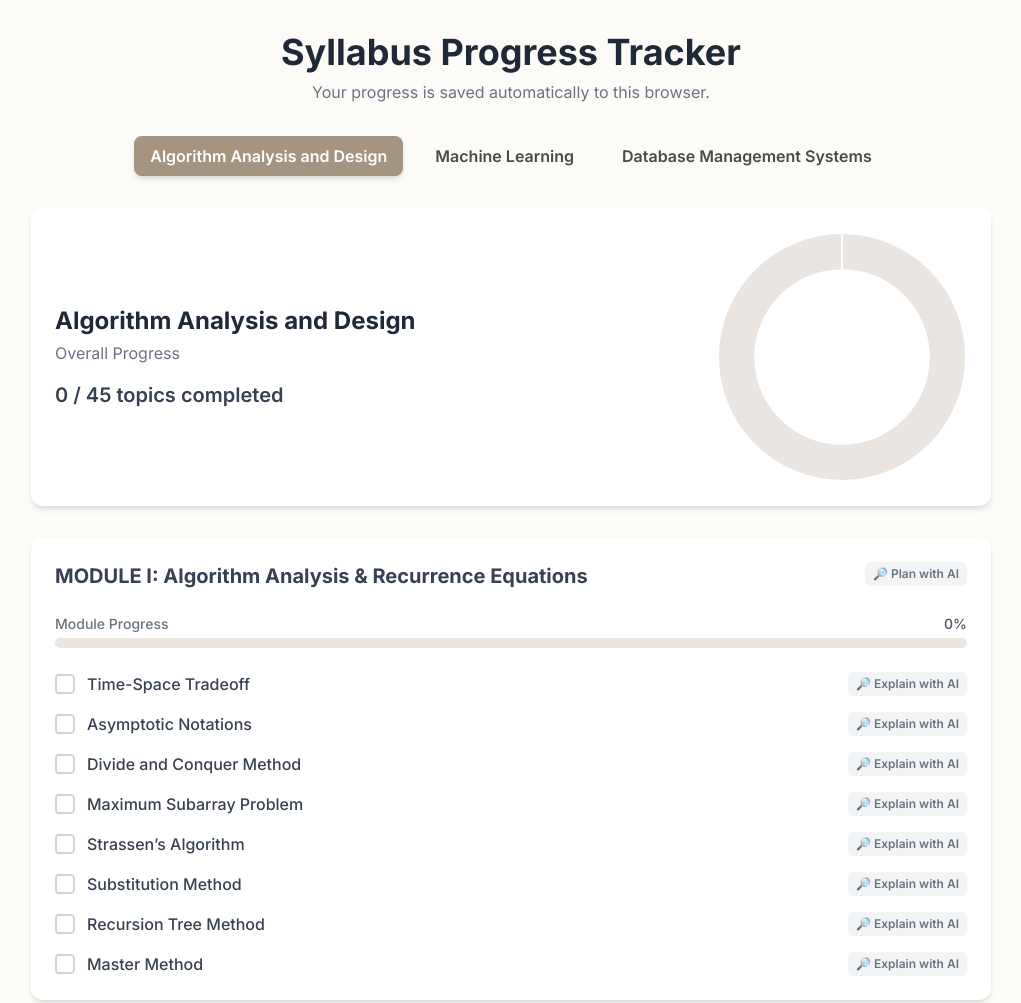
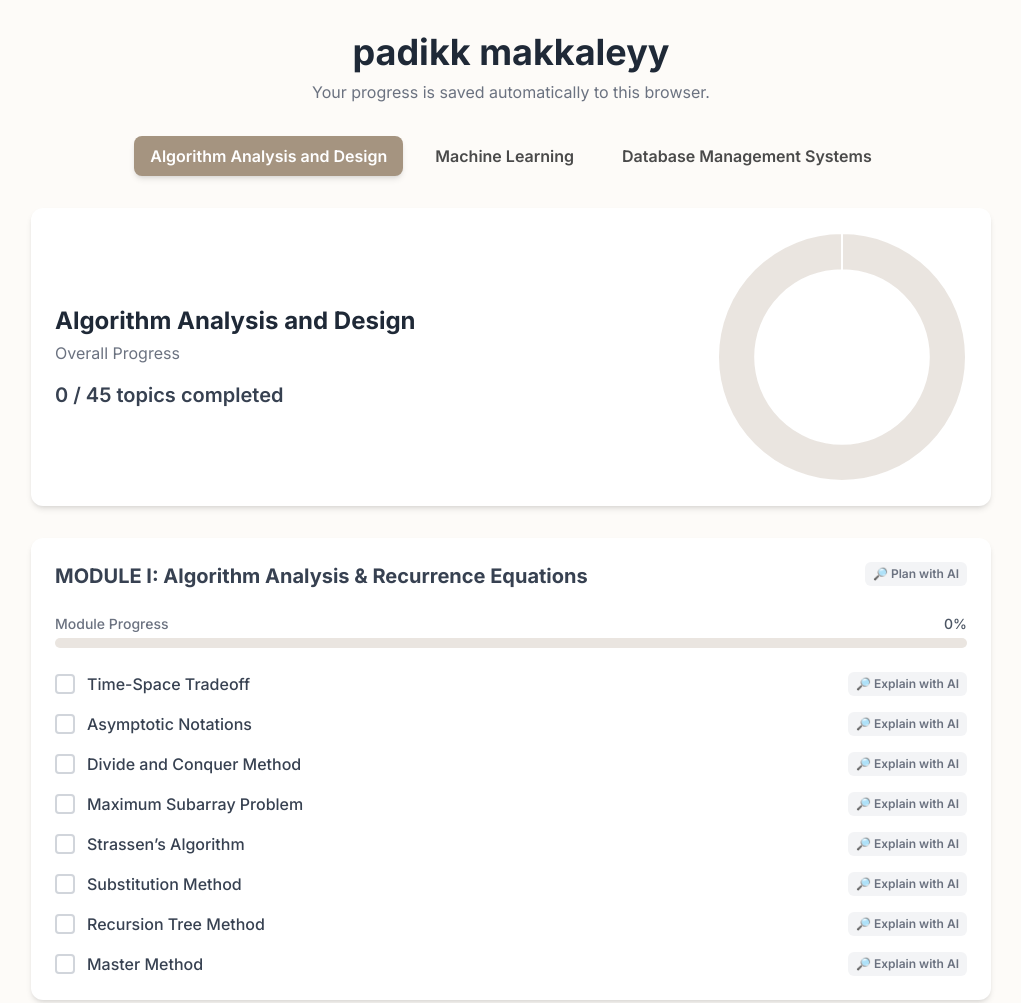
Before and after one commit to Harirchandran/Examhelper, a plain HTML site: page index.htm in a window 1280 px wide. Shown: the top 1003 px of the page, without its empty margins (129-1150 px from the left). Drawn offline with nearby package versions, Linux system fonts and the light colour scheme.

Commit message:
Update index.htm

```diff
--- a/index.htm
+++ b/index.htm
@@ -78,7 +78,7 @@
     <div id="app" class="container mx-auto p-4 sm:p-6 lg:p-8 max-w-5xl">
 
         <header class="text-center mb-8">
-            <h1 class="text-3xl sm:text-4xl font-bold text-gray-800">Syllabus Progress Tracker</h1>
+            <h1 class="text-3xl sm:text-4xl font-bold text-gray-800">padikk makkaleyy</h1>
             <p class="text-gray-500 mt-2">Your progress is saved automatically to this browser.</p>
         </header>
 
```
